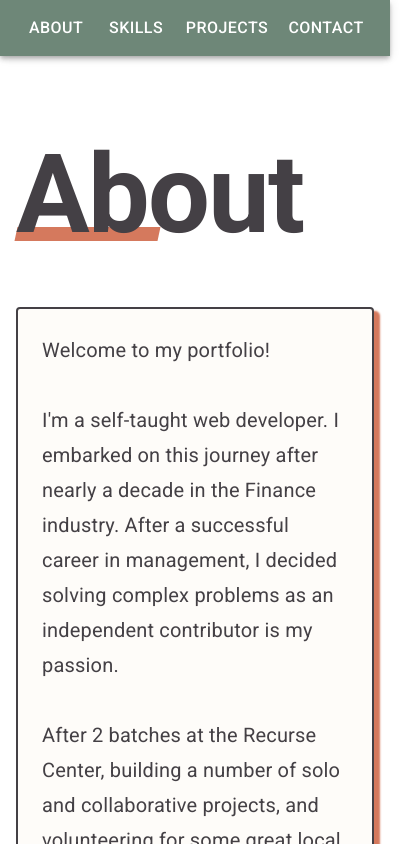
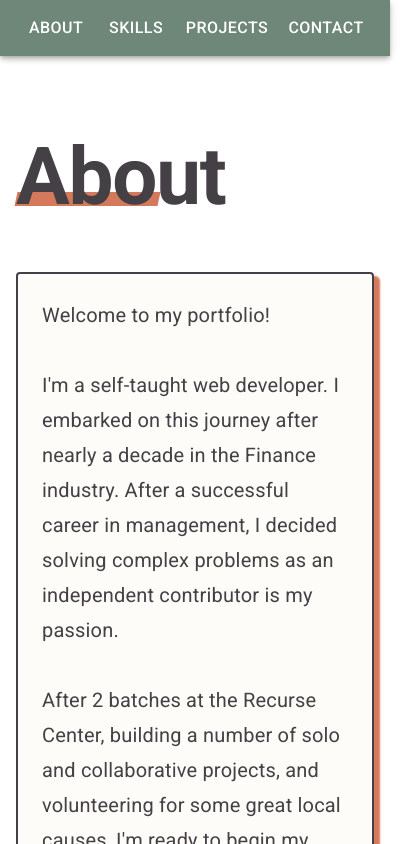
Before and after one commit to apettenati/portfolio, a React app: page / in a window 390 px wide. Shown: the top 844 px of the page, 412 px wide, since content can reach past the window. Built offline with nearby package versions, Linux system fonts and the light colour scheme.

Commit message:
Add media query to make headers smaller on xs

```diff
--- a/src/assets/styles.ts
+++ b/src/assets/styles.ts
@@ -49,6 +49,9 @@ export const useStyles = makeStyles((theme) => ({
       backgroundColor: colors.borderHighlight,
       transform: "skew(-12deg)",
       zIndex: "-1",
+    },
+    [theme.breakpoints.down("xs")]: {
+      fontSize: "5rem",
     },
   },
   // projects
@@ -103,9 +106,6 @@ export const useStyles = makeStyles((theme) => ({
     },
     padding: theme.spacing(2, 3),
     width: "180px", // create fixed length so buttons are the same size
-    // [theme.breakpoints.up("sm")]: {
-    //   padding: "20px 30px",
-    // },
   },
   iconMargin: {
     marginRight: theme.spacing(0.5),
```
